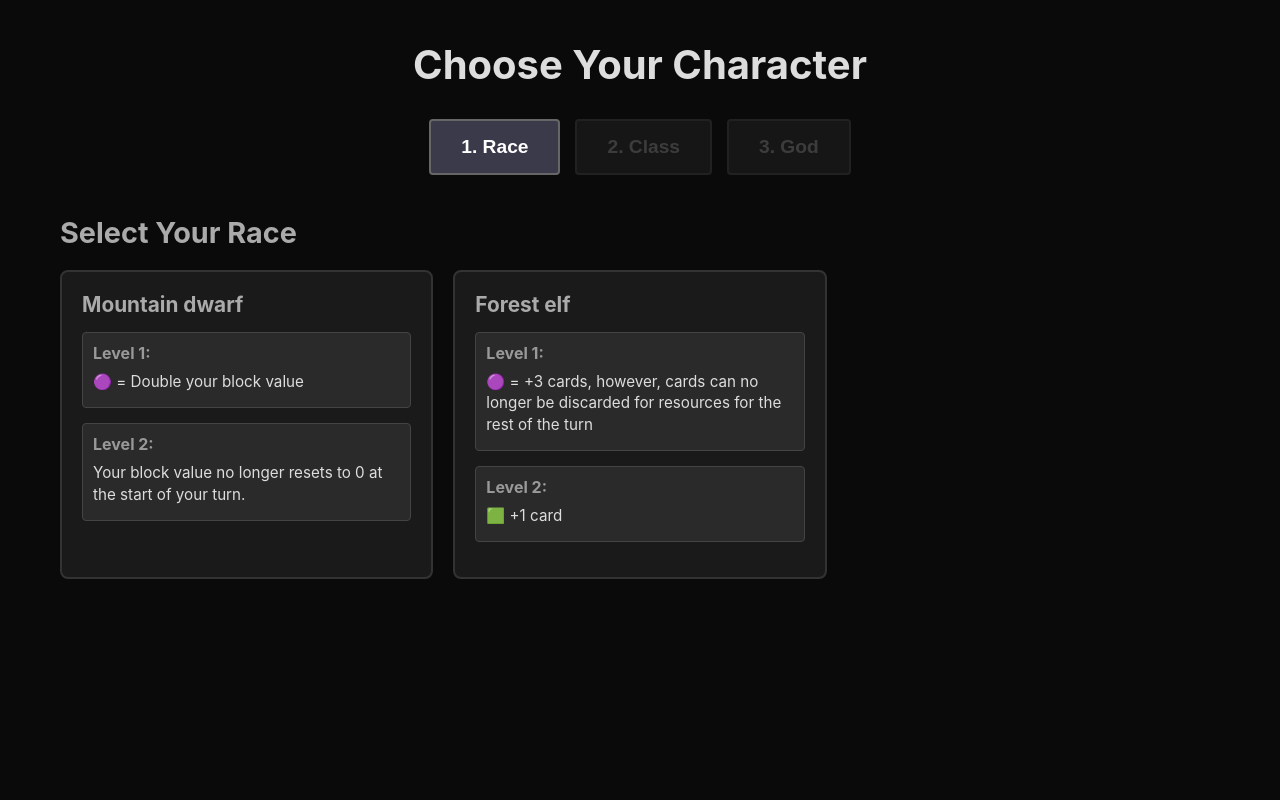
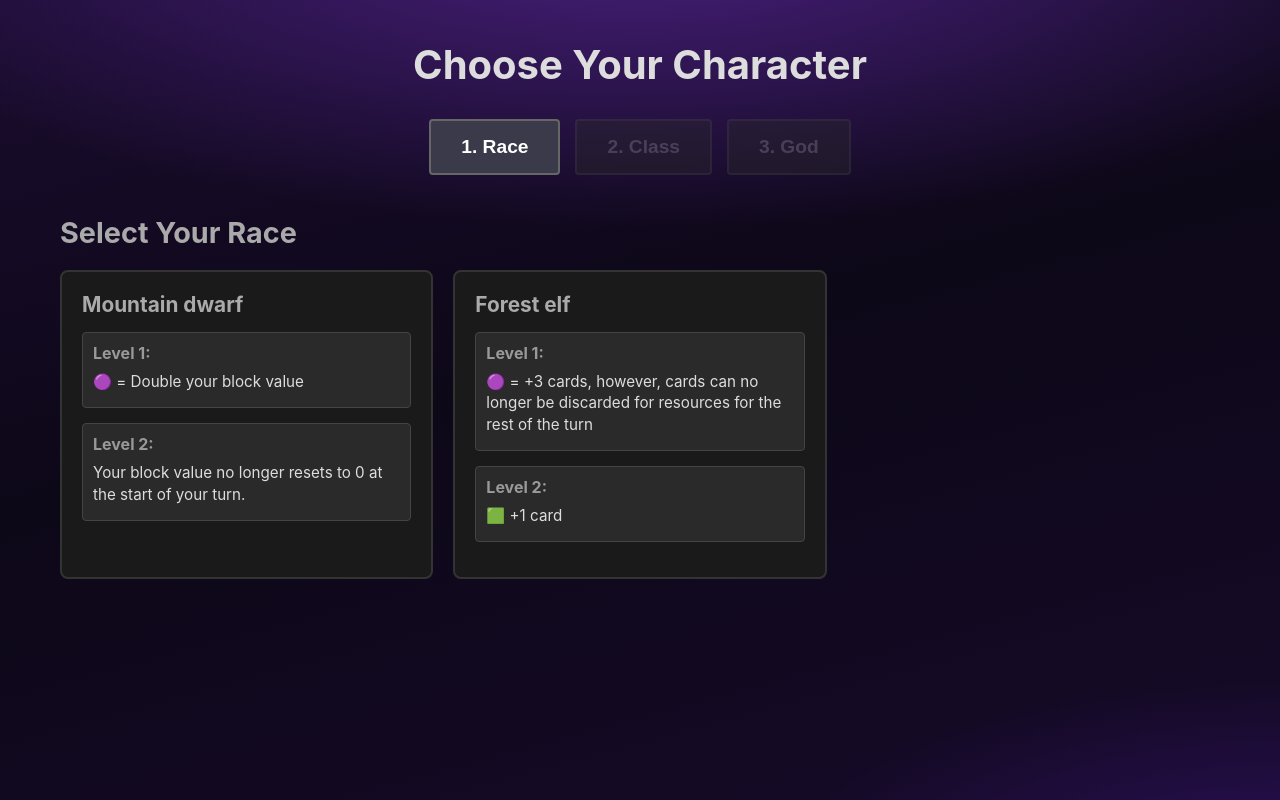
Before and after one commit to themarkappleby/deck-builder, a React (Vite) app: page / in a window 1280 px wide. Built offline with nearby package versions, Linux system fonts and the light colour scheme; no server answers.

Commit message:
Replace the solid black app background with a dark purple gradient.
Use a shared CSS variable so the character select screen and game board stay in sync.

Co-authored-by: Mark Appleby <themarkappleby@gmail.com>

```diff
--- a/src/components/GameBoard.css
+++ b/src/components/GameBoard.css
@@ -7,7 +7,7 @@
   display: flex;
   flex-direction: column;
   overflow: hidden;
-  background: #0a0a0a;
+  background: var(--app-bg);
 }
 
 .game-header {
--- a/src/index.css
+++ b/src/index.css
@@ -2,6 +2,20 @@
   margin: 0;
   padding: 0;
   box-sizing: border-box;
+}
+
+:root {
+  --app-bg:
+    radial-gradient(ellipse 120% 70% at 50% -10%, #4a2080 0%, transparent 55%),
+    radial-gradient(ellipse 80% 50% at 100% 110%, #2a1058 0%, transparent 50%),
+    linear-gradient(165deg, #1a0c2e 0%, #0d0818 45%, #160a28 100%);
+}
+
+html,
+body {
+  min-height: 100vh;
+  background: var(--app-bg);
+  background-attachment: fixed;
 }
 
 body {
@@ -10,8 +24,6 @@ body {
     sans-serif;
   -webkit-font-smoothing: antialiased;
   -moz-osx-font-smoothing: grayscale;
-  background: #0a0a0a;
-  min-height: 100vh;
   color: #ddd;
 }
 
```
